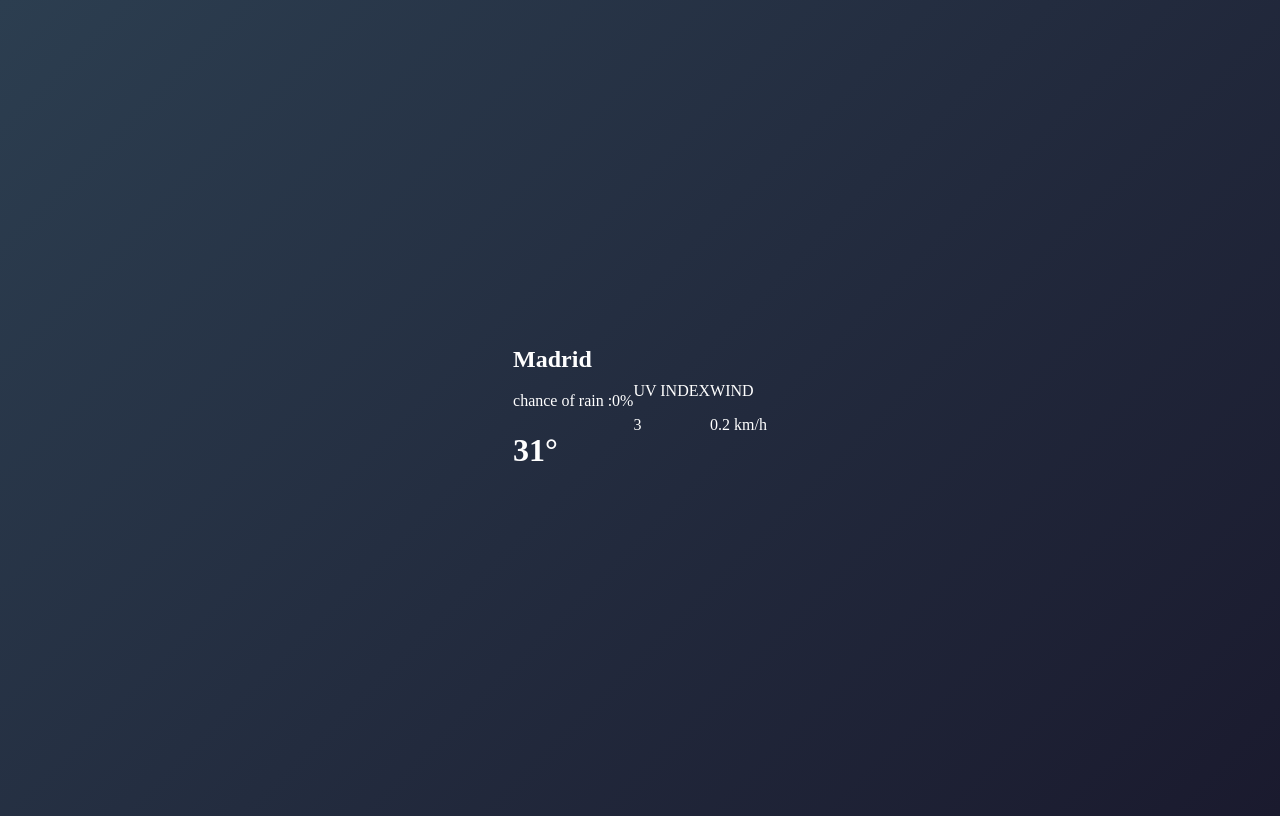
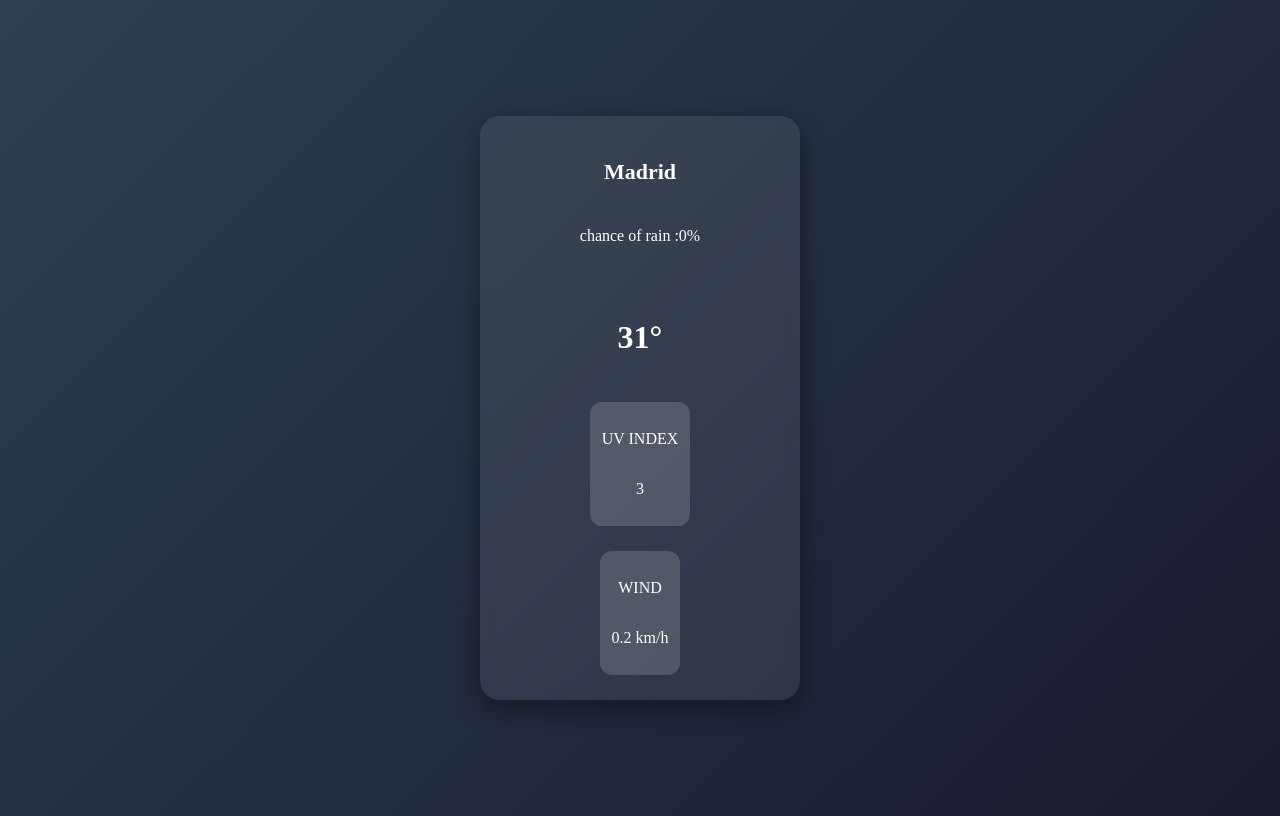
Before and after one commit to tasneem-odeh/weather, a plain HTML site: page index.html in a window 1280 px wide. Drawn offline with Linux system fonts and the light colour scheme; some icons are missing.

Commit message:
Refactor weather card layout and enhance styling in index.html and style.css

```diff
--- a/index.html
+++ b/index.html
@@ -9,8 +9,8 @@
 
 </head>
 <body>
-
-   <div>
+<div class="card">
+   <div class="weather">
     <h2> Madrid </h2>
     <p> chance of rain :0% </p>
     <i class="iconoir-sun-light icon">  </i>
@@ -18,14 +18,15 @@
     <h1 class="temp">31°</h1>
    </div>
 
-   <div>
+   <div class="box">
     <p> UV INDEX </p>
     <P> 3 </P>
    </div>
 
-<div>
+<div class="box">
     <p> WIND </p>
     <p> 0.2 km/h </p>
 </div>
+</div>
 </body>
 </html>
--- a/style.css
+++ b/style.css
@@ -6,3 +6,42 @@ body {
     background: linear-gradient(135deg, #2c3e50, #1a1a2e);
     color: #fff;
   }
+
+  .card {
+    background: rgba(255, 255, 255, 0.08);
+    padding: 25px 20px;
+    border-radius: 20px;
+    width: 280px;
+    display: flex;
+    flex-direction: column;
+    align-items: center;
+    gap: 25px;
+    box-shadow: 0 8px 25px rgba(0, 0, 0, 0.4);
+    backdrop-filter: blur(6px);
+  }
+
+  .weather {
+    display: flex;
+    flex-direction: column;
+    align-items: center;
+    gap: 8px;
+  }
+  .weather h2 {
+    font-size: 22px;
+    font-weight: 600;
+  }
+
+  .icon {
+    font-size: 200px;
+    color: #ffd84d;
+    margin: 10px 0;
+  }
+  .box {
+    flex: 1;
+    background-color: rgba(255, 255, 255, 0.152);
+    padding: 12px;
+    border-radius: 12px;
+    display: flex;
+    flex-direction: column;
+    align-items: center;
+  }
```
